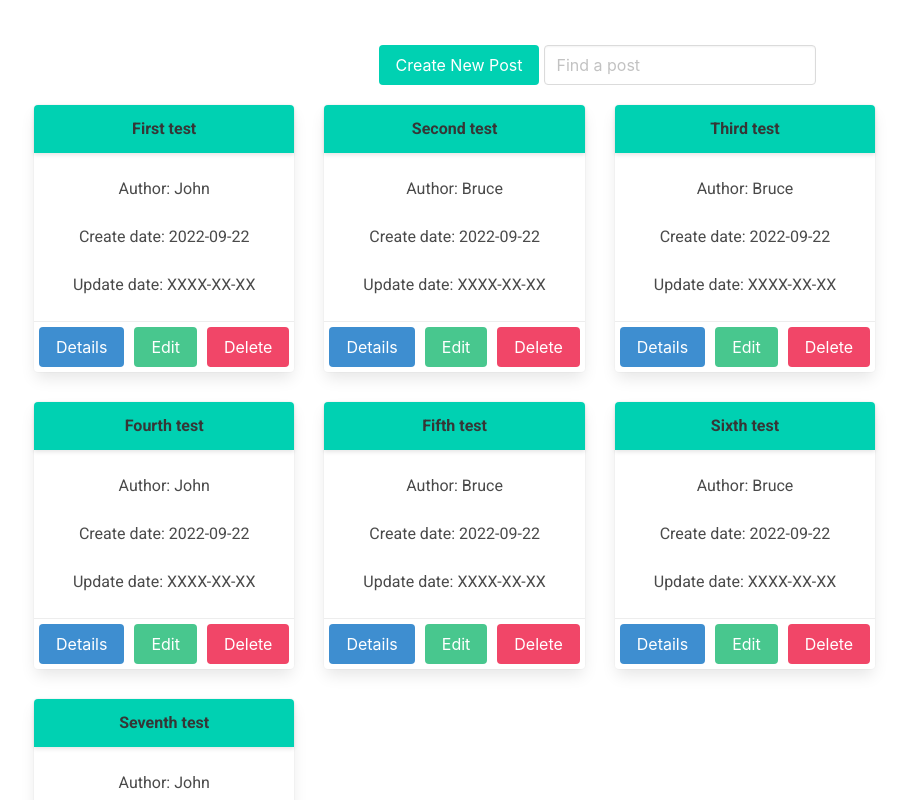
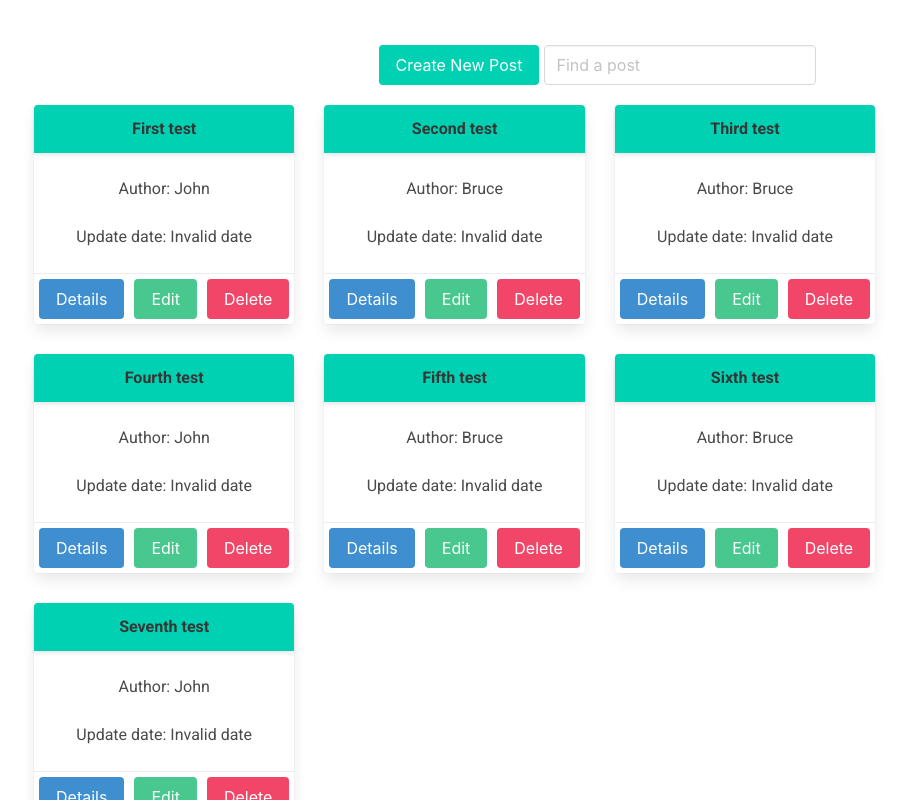
Before and after one commit to VaidasMakstutis/vue-post-task-app, a Vue app: page /#/ in a window 1280 px wide. Shown: the top 800 px of the page, without its empty margins (45-953 px from the left). Built offline with nearby package versions, Linux system fonts and the light colour scheme; data requests are answered from the project's data file.

Commit message:
Date format

```diff
--- a/db.json
+++ b/db.json
@@ -17,7 +17,7 @@
       "title": "First test",
       "body": "First test body",
       "author": "John",
-      "created_at": "2022-09-22",
+      "created_at": "09/23/2022 09:20",
       "updated_at": "XXXX-XX-XX"
     },
     {
--- a/package.json
+++ b/package.json
@@ -1,5 +1,5 @@
 {
-  "name": "vue-post-tas-app",
+  "name": "vue-post-task-app",
   "version": "1.0.0",
   "description": "A Vue.js project",
   "author": "VaidasMakstutis <vaidas.makstutis@gmail.com>",
@@ -11,7 +11,9 @@
   },
   "dependencies": {
     "axios": "^0.27.2",
+    "moment": "^2.29.4",
     "vue": "^2.5.2",
+    "vue-moment": "^4.1.0",
     "vue-router": "^3.0.1"
   },
   "devDependencies": {
--- /dev/null
+++ b/src/mixins/date.js
@@ -0,0 +1,11 @@
+import moment from "moment";
+
+export default {
+  methods: {
+    formatDate(date) {
+      if (date) {
+        return moment(String(date)).format("MM/DD/YYYY hh:mm");
+      }
+    },
+  },
+};
--- a/src/views/postCard.vue
+++ b/src/views/postCard.vue
@@ -6,8 +6,14 @@
       </header>
       <div class="card-content">
         <div class="content">Author: {{ post.author }}</div>
-        <div class="content">Create date: {{ post.created_at }}</div>
-        <div class="content">Update date: {{ post.updated_at }}</div>
+        <div class="content">
+          <div class="content" v-if="!post.updated_at">
+            Create date: {{ formatDate(post.created_at) }}
+          </div>
+          <div class="content" v-if="post.updated_at">
+            Update date: {{ formatDate(post.updated_at) }}
+          </div>
+        </div>
       </div>
       <footer class="card-footer">
         <button class="button is-info">Details</button>
@@ -19,8 +25,11 @@
 </template>
 
 <script>
+import date from "../mixins/date";
+
 export default {
   props: ["posts"],
+  mixins: [date],
 };
 </script>
 
```
Also changed, not shown: 2 other files (tests, documents, lock files or other folders).
